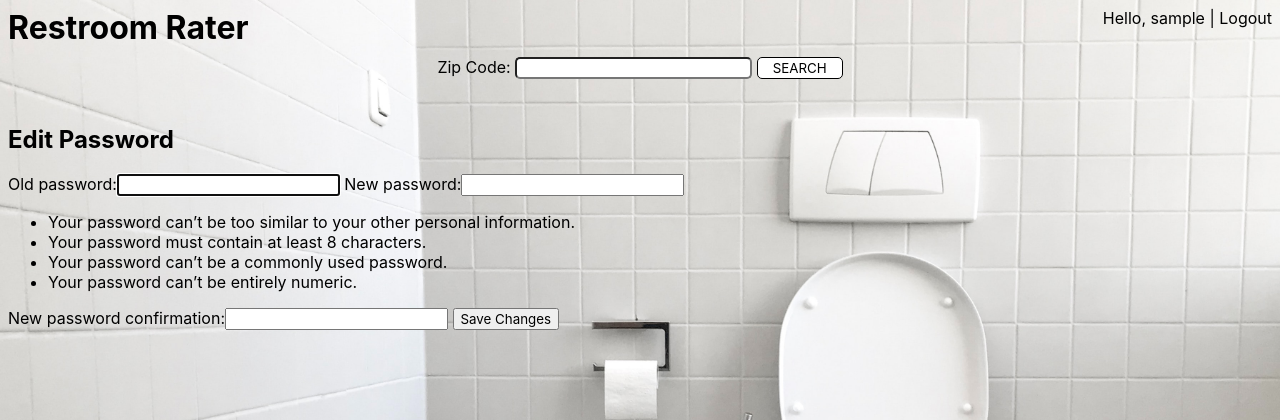
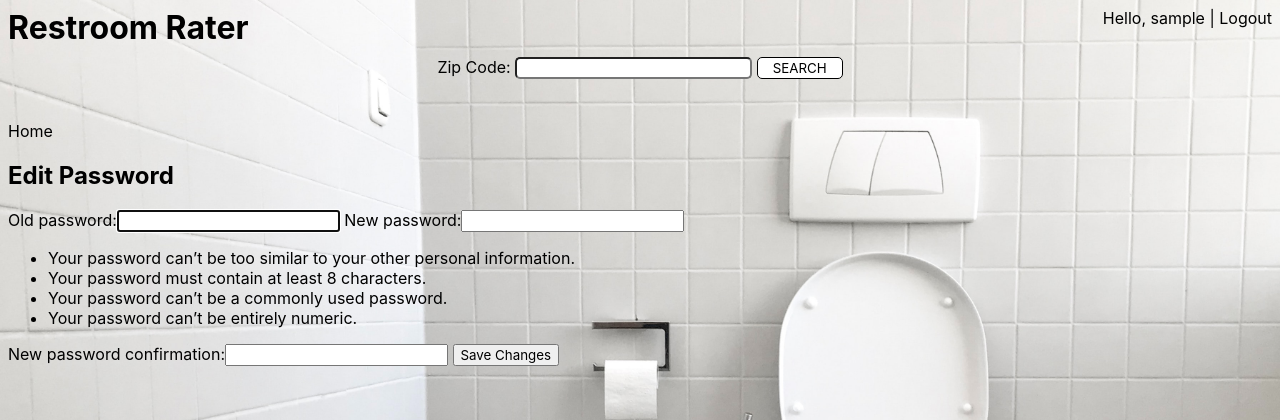
Before and after one commit to danibarstad/RestroomRater, a Django app: page /user/profile/password/ in a window 1280 px wide. Shown: the top 420 px of the page. Run offline with Django 3.2, Linux system fonts and the light colour scheme; the visitor is signed in with stand-in values (Sample User, id 1); some libraries are stand-ins or nearby versions.

Commit message:
added breadcrumbs to user-related pages. more jank than ever

```diff
--- a/restroomrater/restroom_rater/models.py
+++ b/restroomrater/restroom_rater/models.py
@@ -21,7 +21,7 @@ class Venue(models.Model):
     image = models.CharField(max_length=200)
 
     def __str__(self):
-        return f'Venue name: {self.name} in {self.city}, {self.state} {self.zip_code}'
+        return f'{self.name} // {self.city}, {self.state} {self.zip_code}'
 
 
 class RestroomReview(models.Model):
--- a/restroomrater/restroom_rater/templates/restroom_rater/users/change_password.html
+++ b/restroomrater/restroom_rater/templates/restroom_rater/users/change_password.html
@@ -1,7 +1,11 @@
 {% extends 'restroom_rater/base.html' %}
 {% block content %}
 
-<h2>Edit Password</h2>
+    <span id='breadcrumbs'>
+        <p><a href="{% url 'homepage' %}">Home</p>
+    </span>
+
+    <h2>Edit Password</h2>
 
     <form method="POST">
         {% csrf_token %}
--- a/restroomrater/restroom_rater/templates/restroom_rater/users/edit_user_profile.html
+++ b/restroomrater/restroom_rater/templates/restroom_rater/users/edit_user_profile.html
@@ -1,5 +1,9 @@
 {% extends 'restroom_rater/base.html' %}
 {% block content %}
+
+    <span id='breadcrumbs'>
+        <p><a href="{% url 'homepage' %}">Home</p>
+    </span>
 
     <h2>Edit Profile</h2>
 
--- a/restroomrater/restroom_rater/templates/restroom_rater/users/user_profile.html
+++ b/restroomrater/restroom_rater/templates/restroom_rater/users/user_profile.html
@@ -1,5 +1,9 @@
 {% extends 'restroom_rater/base.html' %}
 {% block content %}
+
+    <span id='breadcrumbs'>
+        <p><a href="{% url 'homepage' %}">Home</p>
+    </span>
 
     <h2 id='username'>{{ user.username }}</h2>
 
@@ -28,4 +32,5 @@
     {% else %}
         <p id='no_records'>No reviews.</p>
     {% endif %}
+
 {% endblock %}
```
Lines whose indentation alone changed are shown as unchanged.
